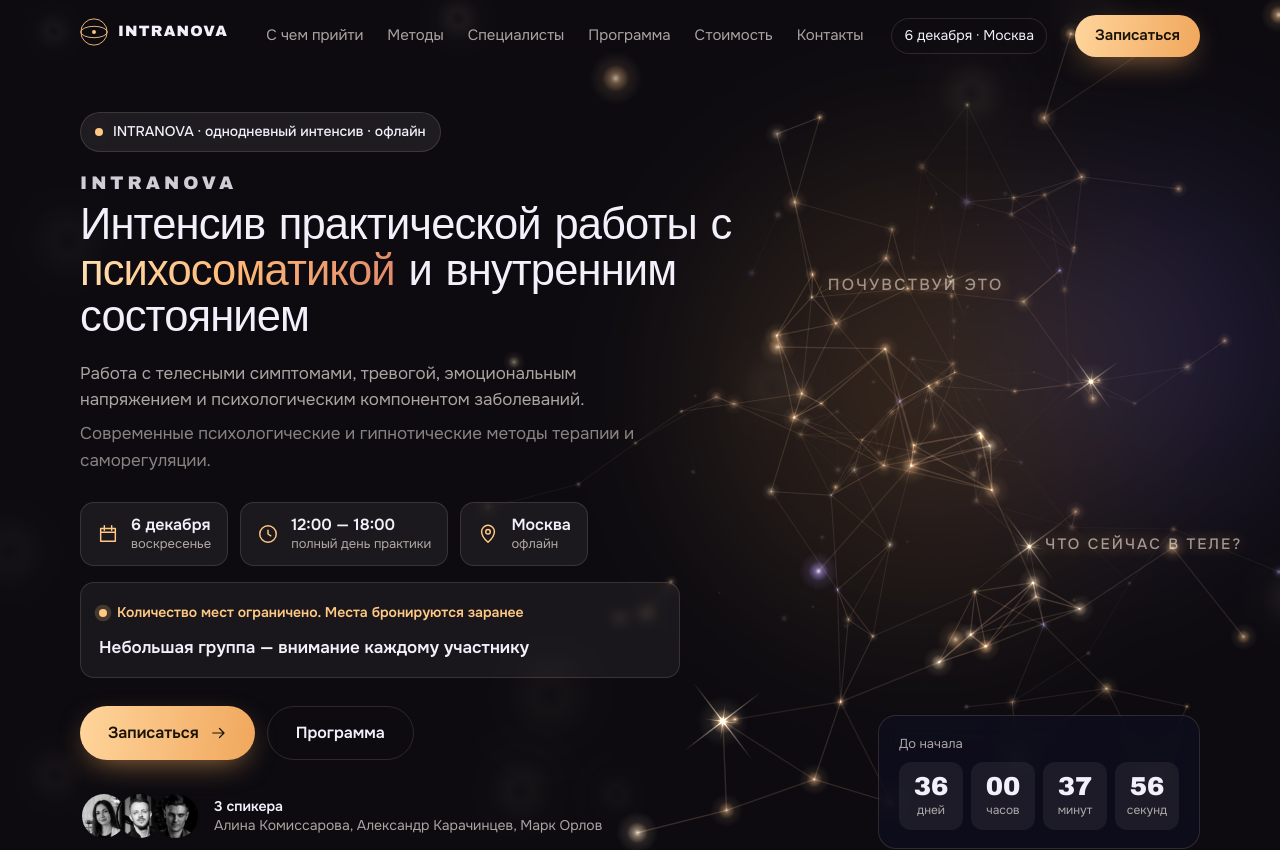
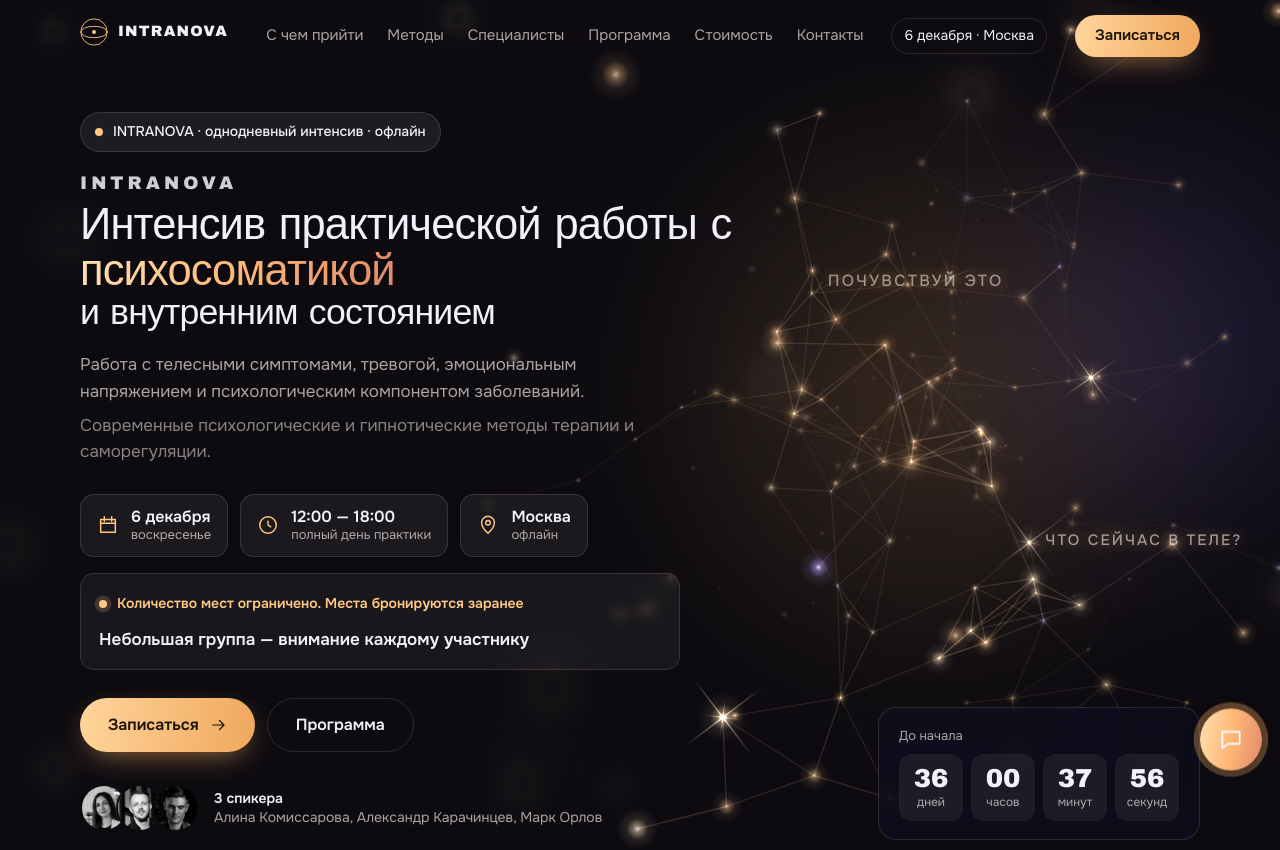
Before and after one commit to urilvadim-lab/intranova, a Next.js app: page / in a window 1280 px wide. Shown: the top 850 px of the page. Built offline with nearby package versions, Linux system fonts and the light colour scheme; a web font is replaced by a local one.

Commit message:
Правки: заголовок hero, меньше повторов про тревогу, слияние Почему/Специалисты, слайдер видео, номер на кнопке, плавающая кнопка

```diff
--- a/src/app/globals.css
+++ b/src/app/globals.css
@@ -3750,3 +3750,261 @@ button {
     scroll-snap-align: start;
   }
 }
+
+/* ===== Правки по итогам просмотра ===== */
+
+/* заголовок первого экрана: «и внутренним состоянием» — отдельной строкой */
+.hero__title-2 {
+  display: block;
+}
+
+/* «Почему INTRANOVA»: три фразы — три строки, без одиноких слов */
+#why .shead .h2 {
+  font-size: clamp(22px, 3.1vw, 40px);
+  max-width: none;
+  line-height: 1.2;
+}
+
+.why__line {
+  display: block;
+}
+
+/* компактные карточки специалистов: фото слева, текст справа */
+.speakers--compact {
+  grid-template-columns: repeat(3, 1fr);
+  gap: 16px;
+  margin-top: 4px;
+}
+
+.speakers--compact .speaker {
+  display: grid;
+  grid-template-columns: 112px 1fr;
+  gap: 16px;
+  align-items: start;
+  padding: 16px;
+  border-radius: var(--radius);
+  background: #fff;
+  border: 1px solid var(--line);
+}
+
+.speakers--compact .speaker__photo {
+  margin-bottom: 0;
+  border-radius: 14px;
+}
+
+.speakers--compact .speaker__name {
+  font-size: 18px;
+}
+
+.speakers--compact .speaker__role {
+  margin: 4px 0 8px;
+  font-size: 13px;
+}
+
+.speakers--compact .muted {
+  font-size: 14.5px;
+}
+
+@media (max-width: 1100px) {
+  .speakers--compact {
+    grid-template-columns: 1fr;
+  }
+  .speakers--compact .speaker {
+    grid-template-columns: 120px 1fr;
+  }
+}
+
+@media (max-width: 480px) {
+  .speakers--compact .speaker {
+    grid-template-columns: 92px 1fr;
+    gap: 12px;
+    padding: 14px;
+  }
+}
+
+/* видео: слева лента вертикальных по два, справа горизонтальные */
+.vgallery {
+  display: grid;
+  grid-template-columns: 1.15fr 1fr;
+  gap: 28px;
+  align-items: start;
+}
+
+.vslider {
+  display: flex;
+  gap: 16px;
+  overflow-x: auto;
+  scroll-snap-type: x mandatory;
+  scrollbar-width: none;
+  outline: none;
+}
+
+.vslider::-webkit-scrollbar {
+  display: none;
+}
+
+.vslider__item {
+  flex: 0 0 calc((100% - 16px) / 2);
+  scroll-snap-align: start;
+  min-width: 0;
+}
+
+.vslider__item .video--vertical {
+  grid-column: auto;
+  grid-row: auto;
+}
+
+.vslider__item .video--vertical .video__frame {
+  max-height: none;
+}
+
+.vslider__nav {
+  display: flex;
+  justify-content: flex-end;
+  gap: 10px;
+  margin-top: 14px;
+}
+
+.vslider__btn {
+  width: 44px;
+  height: 44px;
+  border-radius: 50%;
+  border: 1px solid rgba(108, 92, 231, 0.35);
+  background: #fff;
+  color: var(--ink);
+  display: grid;
+  place-items: center;
+  cursor: pointer;
+  transition: background 0.2s, transform 0.2s;
+}
+
+.vslider__btn:hover {
+  background: var(--bg-tint, #eceaf6);
+  transform: translateY(-1px);
+}
+
+.vslider__arrow--back {
+  transform: rotate(180deg);
+}
+
+.vgallery__wide {
+  display: grid;
+  gap: 24px;
+}
+
+@media (max-width: 900px) {
+  .vgallery {
+    grid-template-columns: 1fr;
+  }
+}
+
+@media (max-width: 560px) {
+  .vslider__item {
+    flex-basis: 74%;
+  }
+}
+
+/* оранжевая плавающая кнопка связи: видна сразу, чуть выше края, мягко парит */
+.fab {
+  bottom: max(28px, calc(env(safe-area-inset-bottom) + 20px));
+  right: max(18px, env(safe-area-inset-right));
+}
+
+.fab__btn {
+  width: 62px;
+  height: 62px;
+  animation: fab-float 3.2s ease-in-out infinite, fab-pulse 3.2s ease-out infinite;
+}
+
+.fab__btn[aria-expanded="true"] {
+  animation: none;
+}
+
+@keyframes fab-float {
+  0%, 100% { transform: translateY(0); }
+  50% { transform: translateY(-7px); }
+}
+
+@keyframes fab-pulse {
+  0% { box-shadow: 0 10px 28px -8px rgba(21, 22, 43, 0.55), 0 0 0 0 rgba(241, 170, 90, 0.55); }
+  70%, 100% { box-shadow: 0 10px 28px -8px rgba(21, 22, 43, 0.55), 0 0 0 18px rgba(241, 170, 90, 0); }
+}
+
+@media (prefers-reduced-motion: reduce) {
+  .fab__btn {
+    animation: none;
+  }
+}
+
+.signup__mail {
+  margin-top: 14px;
+  font-size: 15px;
+  color: var(--on-night-muted);
+}
+
+.signup__mail a {
+  color: var(--on-night);
+  text-decoration: underline;
+  text-underline-offset: 3px;
+}
+
+/* уточнения: заголовок первого экрана, «Почему INTRANOVA», карточки специалистов */
+@media (min-width: 700px) {
+  .hero__title-2 {
+    font-size: 0.82em;
+    white-space: nowrap;
+  }
+}
+
+#why .shead {
+  max-width: none;
+}
+
+#why .shead .h2 {
+  font-size: clamp(20px, 2.6vw, 32px);
+  line-height: 1.25;
+}
+
+#why .shead__lead {
+  max-width: 680px;
+}
+
+.speakers--compact .speaker {
+  grid-template-columns: 84px 1fr;
+  grid-template-rows: auto auto auto;
+  column-gap: 14px;
+  row-gap: 0;
+}
+
+.speakers--compact .speaker__body {
+  display: contents;
+}
+
+.speakers--compact .speaker__photo {
+  grid-column: 1;
+  grid-row: 1 / span 2;
+}
+
+.speakers--compact .speaker__name {
+  grid-column: 2;
+  grid-row: 1;
+  align-self: end;
+}
+
+.speakers--compact .speaker__role {
+  grid-column: 2;
+  grid-row: 2;
+  align-self: start;
+}
+
+.speakers--compact .speaker .muted {
+  grid-column: 1 / -1;
+  grid-row: 3;
+  margin-top: 4px;
+}
+
+@media (max-width: 1100px) {
+  .speakers--compact .speaker {
+    grid-template-columns: 96px 1fr;
+  }
+}
--- a/src/components/About.tsx
+++ b/src/components/About.tsx
@@ -10,7 +10,7 @@ export default function About() {
         <SectionHead
           label="Об интенсиве"
           title="С чем можно прийти"
-          lead="С телесным симптомом, тревогой, эмоциональным напряжением или желанием лучше разобраться в своём состоянии. Можно прийти с одним запросом или с несколькими."
+          lead="С телесным симптомом, внутренним напряжением или просто желанием лучше разобраться в себе. Можно прийти с одним запросом или с несколькими."
         />
 
         <div className="topics">
--- a/src/components/Contacts.tsx
+++ b/src/components/Contacts.tsx
@@ -39,11 +39,9 @@ export default function Contacts() {
               <Icon name="phone" />
             </span>
             <h3 className="h3">Телефон</h3>
-            <p className="muted">
-              {CONTACTS.phone} ({CONTACTS.phoneName})
-            </p>
+            <p className="muted">Позвоните {CONTACTS.phoneName} — ответим на вопросы по телефону.</p>
             <TrackedLink goal="phone_click" href={`tel:${CONTACTS.phoneTel}`} className="btn btn--primary">
-              Позвонить
+              <Icon name="phone" size={18} /> {CONTACTS.phone}
             </TrackedLink>
           </Reveal>
         </div>
--- a/src/components/Hero.tsx
+++ b/src/components/Hero.tsx
@@ -59,7 +59,8 @@ export default function Hero({ visual = "network" }: { visual?: HeroVisual }) {
 
           <motion.h1 className="h1 hero__title" {...fade(0.12)}>
             <span className="hero__brand">INTRANOVA</span>
-            Интенсив практической работы с <span className="grad">психосоматикой</span> и внутренним состоянием
+            Интенсив практической работы с <span className="grad">психосоматикой</span>
+            <span className="hero__title-2">и&nbsp;внутренним состоянием</span>
           </motion.h1>
 
           <motion.p className="hero__lead" {...fade(0.2)}>
--- a/src/components/Signup.tsx
+++ b/src/components/Signup.tsx
@@ -63,9 +63,15 @@ export default function Signup() {
               <Icon name="max" size={18} /> MAX
             </TrackedLink>
             <TrackedLink goal="phone_click" href={`tel:${CONTACTS.phoneTel}`} className="btn btn--outline-light">
-              <Icon name="phone" size={18} /> Позвонить
+              <Icon name="phone" size={18} /> {CONTACTS.phone}
             </TrackedLink>
           </div>
+          <p className="signup__mail">
+            Почта:{" "}
+            <TrackedLink goal="email_click" href={`mailto:${CONTACTS.email}`}>
+              {CONTACTS.email}
+            </TrackedLink>
+          </p>
         </Reveal>
 
         <Reveal className="card signup__card" delay={0.08}>
--- a/src/components/SitePage.tsx
+++ b/src/components/SitePage.tsx
@@ -11,7 +11,6 @@ import Outcomes from "@/components/Outcomes";
 import Prices from "@/components/Prices";
 import Program from "@/components/Program";
 import Signup from "@/components/Signup";
-import Speakers from "@/components/Speakers";
 import Videos from "@/components/Videos";
 import Why from "@/components/Why";
 
@@ -26,7 +25,6 @@ export default function SitePage({ visual = "network", theme }: { visual?: HeroV
         <Format />
         <Methods />
         <Why />
-        <Speakers />
         <Videos />
         <Program />
         <Outcomes />
--- a/src/components/Videos.tsx
+++ b/src/components/Videos.tsx
@@ -43,7 +43,26 @@ function Video({ id, title, text, duration, vertical, place, index }: VideoItem
   );
 }
 
+const all = [...(VIDEOS as readonly VideoItem[]), ...(GROUP_VIDEOS as readonly VideoItem[])];
+// вертикальные: чередуем — один наш, один Алины; горизонтальные уходят в колонку рядом
+const vertical = (() => {
+  const mine = all.filter((v) => v.vertical && !v.id.startsWith("alina"));
+  const hers = all.filter((v) => v.vertical && v.id.startsWith("alina"));
+  const out: VideoItem[] = [];
+  for (let i = 0; i < Math.max(mine.length, hers.length); i++) {
+    if (mine[i]) out.push(mine[i]);
+    if (hers[i]) out.push(hers[i]);
+  }
+  return out;
+})();
+const wide = all.filter((v) => !v.vertical);
+
 export default function Videos() {
+  const track = useRef<HTMLDivElement>(null);
+  const go = (dir: 1 | -1) => {
+    const el = track.current;
+    if (el) el.scrollBy({ left: dir * el.clientWidth, behavior: "smooth" });
+  };
   return (
     <section className="section section--tint" id="video">
       <div className="container">
@@ -52,16 +71,29 @@ export default function Videos() {
           title="Видео с реальной работы"
           lead="Фрагменты нашей работы и отзывы участников — чтобы вы заранее почувствовали формат."
         />
-        <div className="videos">
-          {(VIDEOS as readonly VideoItem[]).map((v, i) => (
-            <Video key={v.id} {...v} index={i} />
-          ))}
-        </div>
-
-        <div className="videos videos--group">
-          {(GROUP_VIDEOS as readonly VideoItem[]).map((v, i) => (
-            <Video key={v.id} {...v} index={i} />
-          ))}
+        <div className="vgallery">
+          <div className="vgallery__slider">
+            <div className="vslider" ref={track} tabIndex={0} aria-label="Вертикальные видео">
+              {vertical.map((v, i) => (
+                <div className="vslider__item" key={v.id}>
+                  <Video {...v} index={i % 2} />
+                </div>
+              ))}
+            </div>
+            <div className="vslider__nav">
+              <button type="button" onClick={() => go(-1)} aria-label="Назад" className="vslider__btn">
+                <Icon name="arrow" size={18} className="vslider__arrow vslider__arrow--back" />
+              </button>
+              <button type="button" onClick={() => go(1)} aria-label="Дальше" className="vslider__btn">
+                <Icon name="arrow" size={18} />
+              </button>
+            </div>
+          </div>
+          <div className="vgallery__wide">
+            {wide.map((v, i) => (
+              <Video key={v.id} {...v} index={i} />
+            ))}
+          </div>
         </div>
       </div>
     </section>
--- a/src/components/Why.tsx
+++ b/src/components/Why.tsx
@@ -1,12 +1,24 @@
-import { WHY } from "@/content";
+import { SPEAKERS, WHY } from "@/content";
 import { Reveal, SectionHead } from "./Reveal";
 
-/** Почему INTRANOVA: три специалиста — единое пространство практической работы. */
+/** Почему INTRANOVA + специалисты в одном блоке: идея объединения и три человека. */
 export default function Why() {
   return (
     <section className="section" id="why">
       <div className="container">
-        <SectionHead label="Почему INTRANOVA" title={WHY.title} lead={WHY.lead} />
+        <SectionHead
+          label="Почему INTRANOVA"
+          title={
+            <>
+              {WHY.titleLines.map((line) => (
+                <span className="why__line" key={line}>
+                  {line}
+                </span>
+              ))}
+            </>
+          }
+          lead={WHY.lead}
+        />
 
         <Reveal className="why__tags" delay={0.04}>
           {WHY.approaches.map((a) => (
@@ -16,12 +28,25 @@ export default function Why() {
           ))}
         </Reveal>
 
-        <div className="why__cards">
-          {WHY.cards.map((c, i) => (
-            <Reveal as="article" className="card why__card" key={c.who} delay={i * 0.06}>
-              <p className="why__who">{c.who}</p>
-              <h3 className="h3">{c.approach}</h3>
-              <p className="muted">{c.text}</p>
+        <div className="speakers speakers--compact" id="speakers">
+          {SPEAKERS.map((s, i) => (
+            <Reveal as="article" className="speaker" key={s.id} delay={i * 0.08}>
+              <div className="speaker__photo">
+                <img
+                  src={`/speakers/${s.id}.webp`}
+                  srcSet={`/speakers/${s.id}-sm.webp 480w, /speakers/${s.id}.webp 960w`}
+                  sizes="(max-width: 700px) 40vw, 14vw"
+                  alt={s.name}
+                  width={960}
+                  height={1200}
+                  loading="lazy"
+                />
+              </div>
+              <div className="speaker__body">
+                <h3 className="h3 speaker__name">{s.name}</h3>
+                <p className="speaker__role">{s.role}</p>
+                <p className="muted">{s.text}</p>
+              </div>
             </Reveal>
           ))}
         </div>
--- a/src/content.ts
+++ b/src/content.ts
@@ -67,8 +67,7 @@ export const TOPICS = [
   {
     icon: "wave",
     title: "Тревога и тревожные состояния",
-    text: "Повышенная тревожность, постоянное беспокойство, приступы тревоги, страхи, внутреннее напряжение, трудности с расслаблением и ощущение потери контроля.",
-    items: ["Тревога и страх", "Внутреннее напряжение", "Эмоциональные состояния, сопровождающиеся физическим дискомфортом"],
+    text: "Постоянное беспокойство, приступы, страхи, внутреннее напряжение и ощущение потери контроля.",
   },
   {
     icon: "spark",
@@ -85,7 +84,7 @@ export const TOPICS = [
 
 export const TOPICS_NOTE = {
   title: "Диагноз или симптом для участия не нужны",
-  text: "Для участия необязательно иметь диагностированное заболевание или конкретный симптом: можно прийти с тревогой, эмоциональным напряжением или интересом к исследованию собственного состояния. Психологическая работа не заменяет медицинское лечение — мы работаем с психологической стороной симптома и рекомендуем параллельно наблюдаться у врача.",
+  text: "Для участия необязательно иметь диагностированное заболевание или конкретный симптом: достаточно интереса к своему состоянию. Психологическая работа не заменяет медицинское лечение — мы работаем с психологической стороной симптома и рекомендуем параллельно наблюдаться у врача.",
 };
 
 /** Как проходит интенсив — основные форматы работы */
@@ -161,31 +160,14 @@ export const METHODS = [
 
 /** Почему INTRANOVA */
 export const WHY = {
-  title: "Три специалиста. Разные профессиональные подходы. Единое пространство практической работы.",
-  lead: "INTRANOVA объединяет трёх специалистов, каждый из которых смотрит на внутреннее состояние человека со своей стороны. На интенсиве эти взгляды не спорят друг с другом, а дополняют: один и тот же запрос можно исследовать через симптом, переживание, образ, тело и группу.",
+  titleLines: ["Три специалиста.", "Разные профессиональные подходы.", "Единое пространство практической работы."],
+  lead: "Каждый из нас смотрит на внутреннее состояние человека со своей стороны. Эти взгляды не спорят, а дополняют друг друга: один и тот же запрос можно исследовать через симптом, переживание, образ, тело и группу.",
   approaches: [
     "Клиническая психология",
     "Психоаналитическое понимание симптома",
     "Гипнотерапия",
     "Телесные методы",
     "Групповые методы",
-  ],
-  cards: [
-    {
-      who: "Александр Карачинцев",
-      approach: "Клиническая психология и психоаналитическое понимание симптома",
-      text: "Помогает увидеть, какую функцию выполняет симптом и какие внутренние конфликты могут за ним стоять.",
-    },
-    {
-      who: "Марк Орлов",
-      approach: "Гипнотерапия и суггестия",
-      text: "Работает с вниманием, воображением и состоянием сознания — там, где слова и логика достают не всё.",
-    },
-    {
-      who: "Алина Комиссарова",
-      approach: "Психология, гипноз, телесное осознавание",
-      text: "Ведёт практики, в которых чувства становятся замечаемыми в теле, а напряжение — понятным и управляемым.",
-    },
   ],
   closing: "Благодаря этому участник получает не один метод, а целостный взгляд на своё состояние и возможность выбрать то, что откликается именно ему.",
 };
```
Also changed, not shown: src/components/FloatingContact.tsx (+2 -12 lines).
